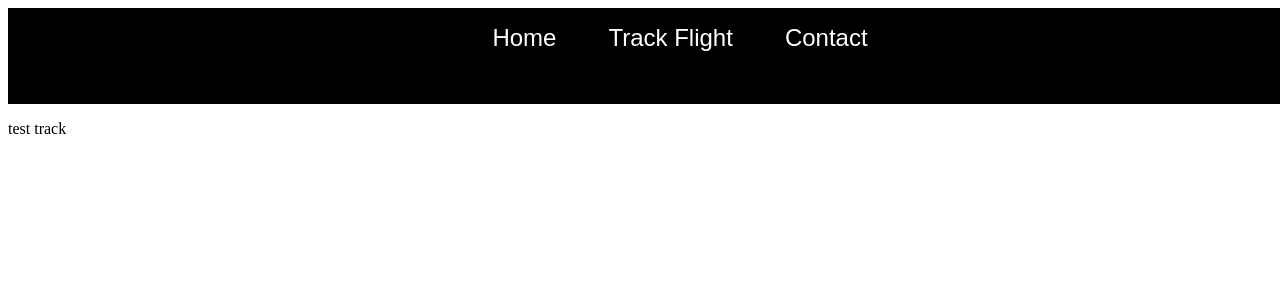
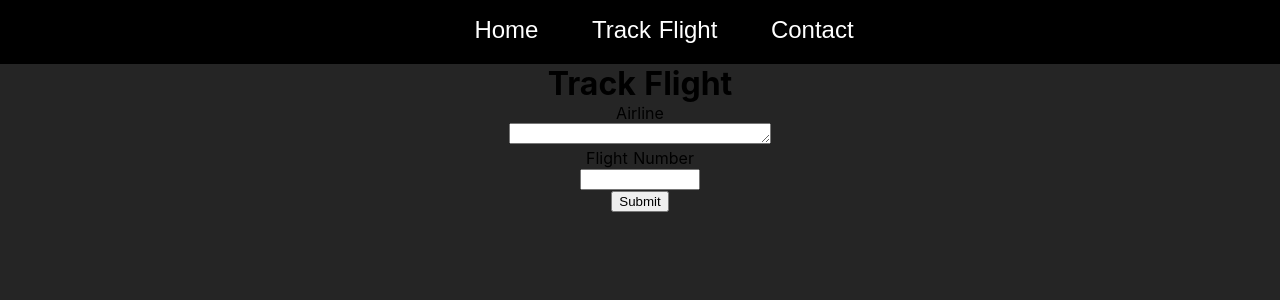
Before and after one commit to SkyFinderCorp/SkyFinderWebApp, a Django app: page /track/ in a window 1280 px wide. Shown: the top 300 px of the page. Run offline with Django 4.2, Linux system fonts and the light colour scheme.

Commit message:
Added Site Icon & Added Css file to all pages

```diff
--- a/SkyFinder/urls.py
+++ b/SkyFinder/urls.py
@@ -14,7 +14,9 @@ Including another URLconf
     2. Add a URL to urlpatterns:  path('blog/', include('blog.urls'))
 """
 from django.contrib import admin
+from django.contrib.staticfiles.storage import staticfiles_storage
 from django.urls import path
+from django.views.generic import RedirectView
 
 from SkyFinderWebApp.views import home, track, contact
 
@@ -24,4 +26,9 @@ urlpatterns = [
     path('', home, name='home_page'),
     path('track/', track, name='track_page'),
     path('contact/', contact, name='contact_page'),
+    path(
+        "favicon.ico",
+        RedirectView.as_view(url=staticfiles_storage.url("favicon.ico")),
+    ),
+
 ]
--- a/templates/contact.html
+++ b/templates/contact.html
@@ -3,6 +3,9 @@
 <head>
     <meta charset="UTF-8">
     <title>Contact Us</title>
+    {% load static %}
+    <link rel="stylesheet" href="{% static 'styles.css' %}">
+    <link rel="icon"href="{% static 'favicon.ico' %}">
 </head>
 <body>
     {% include "navbar.html" %}
--- a/templates/index.html
+++ b/templates/index.html
@@ -5,6 +5,7 @@
     <title>SkyFinder</title>
     {% load static %}
     <link rel="stylesheet" href="{% static 'styles.css' %}">
+    <link rel="icon"href="{% static 'favicon.ico' %}">
 </head>
 <body>
     {% include "navbar.html" %}
--- a/templates/track.html
+++ b/templates/track.html
@@ -3,13 +3,41 @@
 <head>
     <meta charset="UTF-8">
     <title>Flight Tracking</title>
+    {% load static %}
+    <link rel="stylesheet" href="{% static 'styles.css' %}">
+    <link rel="icon"href="{% static 'favicon.ico' %}">
 </head>
 <body>
     {% include "navbar.html" %}
         <main>
             {% block content %}
-                <p>test track</p>
+              <h1>Track Flight</h1>
             {% endblock %}
         </main>
+         <div class="form__group">
+        <p><label for="Airline">Airline</label></p>
+         <textarea id="Airline" name="Airline" rows="1" cols="30"></textarea>
+         <br>
+        <div class="form__group">
+       <p><label for="Flightnumber">Flight Number</label></p>
+        <input type="number" id="Flightnumber" name="Flightnumber" min="1000000000" max="100000000">
+            <br>
+        <input type="submit" value="Submit">
+        </div>
+         </div>
+        <style>
+.form__group
+{
+margin: 0 auto;
+margin-left: auto;
+margin-right: auto;
+text-align:center;
+}
+h1 {text-align: center;}
+</style>
+<div class ="form__group">
+</div>
+
+
 </body>
 </html>
```
Also changed, not shown: SkyFinderWebApp/static/favicon.ico (added).
